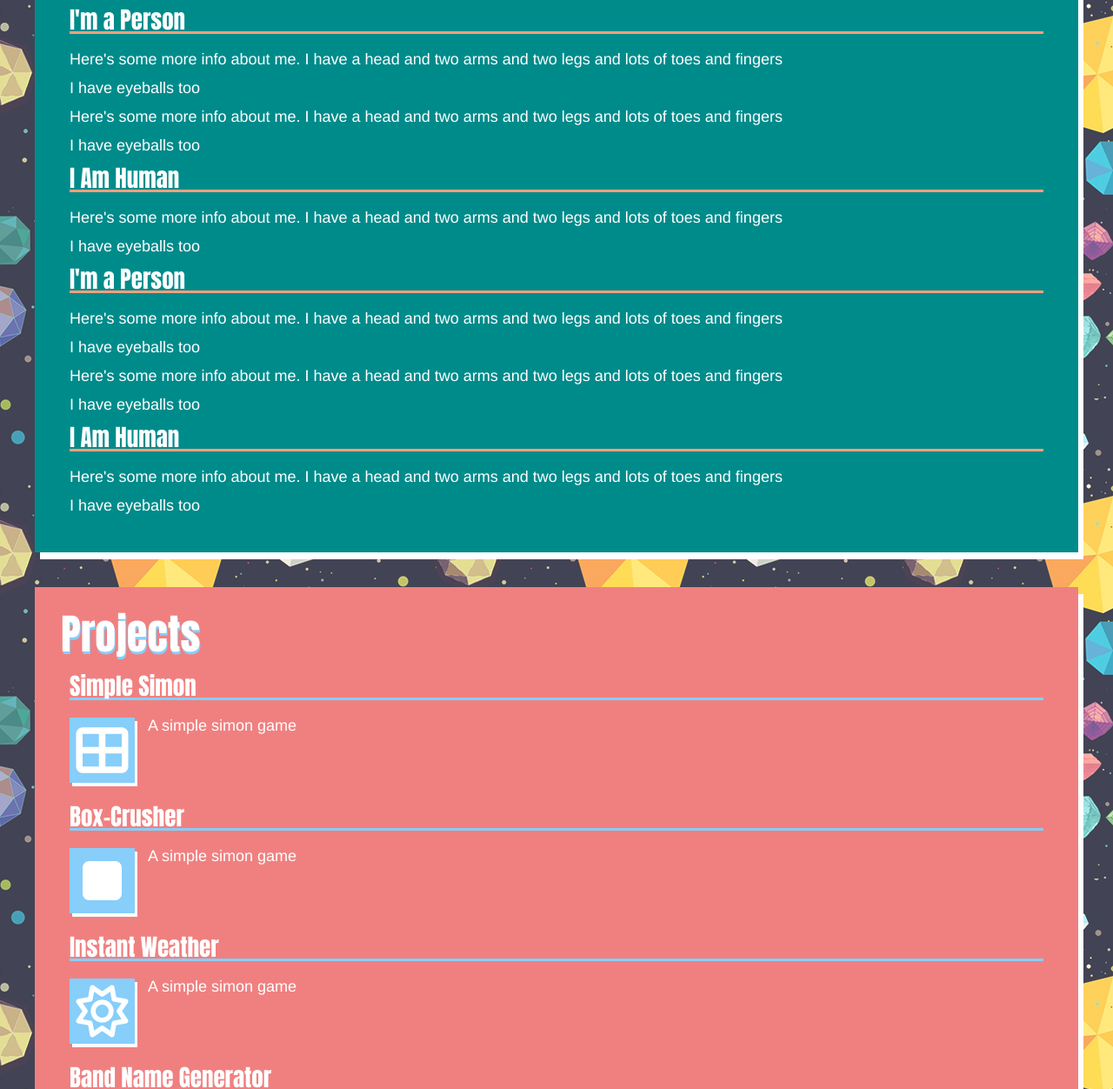
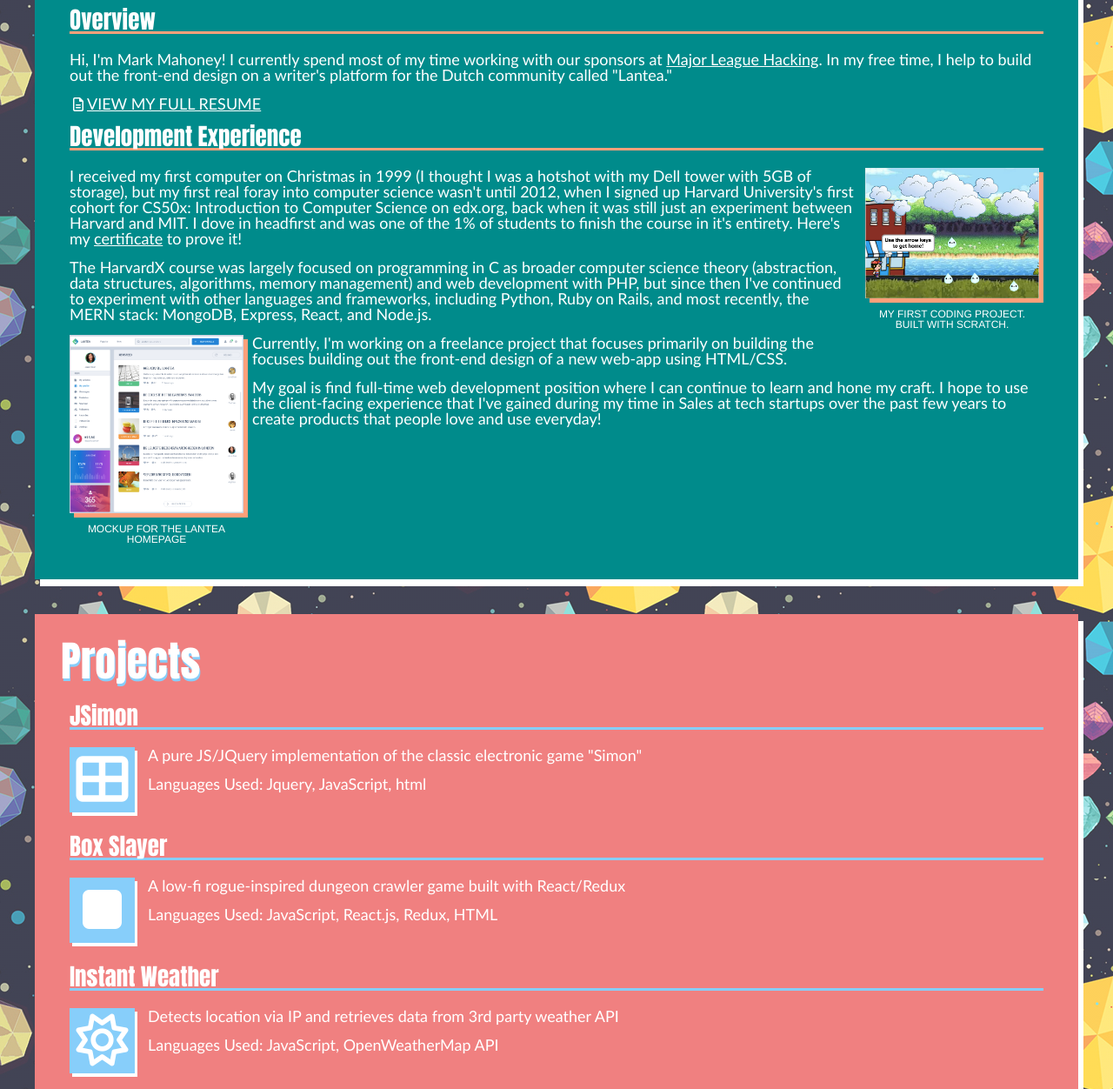
Before and after one commit to mrkmhny/portfolio-source, a React app: page / in a window 1280 px wide. Shown: the part 466-1718 px from the top of the page at 87% size. Built offline with nearby package versions, Linux system fonts and the light colour scheme.

Commit message:
Add content

```diff
--- a/src/components/About.js
+++ b/src/components/About.js
@@ -1,4 +1,6 @@
 import React from 'react';
+import scratch from '../images/scratch.png'
+import lantea from '../images/lantea.png'
 
 class About extends React.Component {
   constructor() {
@@ -14,22 +16,31 @@
       <div className="page about animated fadeIn" id="about">
         <h1>About Me</h1>
 
-        <h2>I'm a Person</h2>
-        <p>Here's some more info about me.  I have a head and two arms and two legs and lots of toes and fingers</p>
-        <p>I have eyeballs too</p>
-        <p>Here's some more info about me.  I have a head and two arms and two legs and lots of toes and fingers</p>
-        <p>I have eyeballs too</p>
-        <h2>I Am Human</h2>
-        <p>Here's some more info about me.  I have a head and two arms and two legs and lots of toes and fingers</p>
-        <p>I have eyeballs too</p>
-        <h2>I'm a Person</h2>
-        <p>Here's some more info about me.  I have a head and two arms and two legs and lots of toes and fingers</p>
-        <p>I have eyeballs too</p>
-        <p>Here's some more info about me.  I have a head and two arms and two legs and lots of toes and fingers</p>
-        <p>I have eyeballs too</p>
-        <h2>I Am Human</h2>
-        <p>Here's some more info about me.  I have a head and two arms and two legs and lots of toes and fingers</p>
-        <p>I have eyeballs too</p>
+        <h2>Overview</h2>
+        <div className="section">
+          <p>Hi, I'm Mark Mahoney! I currently spend most of my time working with our sponsors at <a href="http://mlh.io">Major League Hacking</a>. In my free time, I help to build out the front-end design on a writer's platform for the Dutch community called "Lantea."</p>
+          <p><a href="./images/resume.pdf"><i className="fa fa-fw fa-file-text-o"/>VIEW MY FULL RESUME</a></p>
+        </div>
+        <h2>Development Experience</h2>
+        <div className="section development">
+          <a href="https://scratch.mit.edu/projects/2858691/#player">
+            <div className="scratch image">
+              <img src={scratch}/>
+              <h4>My first coding project. Built with Scratch.</h4>
+            </div>
+          </a>
+          <p>I received my first computer on Christmas in 1999 (I thought I was a hotshot with my Dell tower with 5GB of storage),
+          but my first real foray into computer science wasn't until 2012, when I signed up Harvard University's first cohort for CS50x: Introduction to Computer Science on edx.org,
+          back when it was still just an experiment between Harvard and MIT.  I dove in headfirst and was one of the 1% of students to finish the course in it's entirety.
+          Here's my <a href="https://s3.amazonaws.com/verify.edx.org/downloads/78c7610f250a4d33a0ad02afe30b435a/Certificate.pdf">certificate</a> to prove it! </p>
+          <p>The HarvardX course was largely focused on programming in C as broader computer science theory (abstraction, data structures, algorithms, memory management) and web development with PHP, but since then I've continued to experiment with other languages and frameworks, including Python, Ruby on Rails, and most recently, the MERN stack: MongoDB, Express, React, and Node.js.</p>
+          <div className="lantea image">
+            <img src={lantea}/>
+            <h4>Mockup for the Lantea homepage</h4>
+          </div>
+          <p>Currently, I'm working on a freelance project that focuses primarily on building the focuses building out the front-end design of a new web-app using HTML/CSS.</p>
+          <p>My goal is find full-time web development position where I can continue to learn and hone my craft. I hope to use the client-facing experience that I've gained during my time in Sales at tech startups over the past few years to create products that people love and use everyday!</p>
+        </div>
       </div>
     );
   }
--- a/src/components/Counter.js
+++ /dev/null
@@ -1,26 +0,0 @@
-import React from 'react';
-
-/**
- * A counter button: tap the button to increase the count.
- */
-class Counter extends React.Component {
-  constructor() {
-    super();
-    this.state = {
-      count: 0,
-    };
-  }
-
-  render() {
-    return (
-      <button
-        onClick={() => {
-          this.setState({ count: this.state.count + 1 });
-        }}
-      >
-        Countersss: {this.state.count}
-      </button>
-    );
-  }
-}
-export default Counter;
--- a/src/components/Projects.js
+++ b/src/components/Projects.js
@@ -12,31 +12,38 @@
 
     var projects = [
       {
-        'name':'Simple Simon',
-        'link':'/about',
-        'about':'A simple simon game',
-        'languages':'Jquery, JS, html',
+        'name':'JSimon',
+        'repo':'https://codepen.io/mrkmhny/full/MpwWPJ/',
+        'about':'A pure JS/JQuery implementation of the classic electronic game "Simon"',
+        'languages':'Jquery, JavaScript, html',
         'icon':'th-large'
       },
       {
-        'name':'Box-Crusher',
-        'link':'/about',
-        'about':'A simple simon game',
-        'languages':'Jquery, JS, html',
+        'name':'Box Slayer',
+        'repo':'https://codepen.io/mrkmhny/full/bqRZyP/',
+        'about':'A low-fi rogue-inspired dungeon crawler game built with React/Redux',
+        'languages':'JavaScript, React.js, Redux, HTML',
         'icon':'stop'
       },
       {
         'name':'Instant Weather',
-        'link':'/about',
-        'about':'A simple simon game',
-        'languages':'Jquery, JS, html',
+        'repo':'https://codepen.io/mrkmhny/full/rjQrvY/',
+        'about':'Detects location via IP and retrieves data from 3rd party weather API',
+        'languages':'JavaScript, OpenWeatherMap API',
         'icon':'sun-o'
       },
       {
+        'name':"Conway's Game of Life",
+        'repo':'https://codepen.io/mrkmhny/full/rjQrvY/',
+        'about':'A React.js implementation of John Conway’s cellular automation',
+        'languages':'JavaScript, React.js',
+        'icon':'th'
+      },
+      {
         'name':'Band Name Generator',
-        'link':'/about',
+        'repo':'https://www.youtube.com/embed/XPslsKDocV8',
         'about':'A simple simon game',
-        'languages':'Jquery, JS, html',
+        'languages':'PHP, MySQL',
         'icon':'music'
       }
     ]
@@ -44,12 +51,19 @@
     var collection = Object.keys(projects).map(function(c,i,a){
       return (
         <div key={i} className="project">
-          <h2 className="project-name">{projects[i].name}</h2>
+          <a href={projects[i].repo}>
+            <h2 className="project-name">{projects[i].name}</h2>
+          </a>
           <div className="project-info">
-            <div className="project-icon">
-              <i className={'fa fa-' + projects[i].icon} aria-hidden="true"></i>
+            <a href={projects[i].repo}>
+              <div className="project-icon">
+                <i className={'fa fa-' + projects[i].icon} aria-hidden="true"></i>
+              </div>
+            </a>
+            <div className="project-text">
+              <p className="project-about">{projects[i].about}</p>
+              <p className="languages">Languages Used: {projects[i].languages}</p>
             </div>
-            <p className="project-about">{projects[i].about}</p>
           </div>
         </div>
       );
--- a/src/main.js
+++ b/src/main.js
@@ -1,6 +1,5 @@
 import React from 'react';
 import ReactDOM from 'react-dom';
-import Counter from './components/Counter';
 import Welcome from './components/Welcome';
 import About from './components/About';
 import Projects from './components/Projects';
--- a/src/style.scss
+++ b/src/style.scss
@@ -49,9 +49,16 @@
 /* SASS Mixins */
 
 // Responsive Media Queries
-$small-width: 1px;
+$smaller-width:1px;
+$small-width: 500px;
 $medium-width: 775px;
 $big-width: 1050px;
+
+@mixin for-smaller-screen {
+  @media (min-width: #{$smaller-width}) and (max-width: #{$small-width - 1px}) {
+    @content;
+  }
+}
 
 @mixin for-small-screen {
   @media (min-width: #{$small-width}) and (max-width: #{$medium-width - 1px}) {
@@ -113,6 +120,16 @@
     url(./images/asteroids.jpg);
     //background-position: 0px 0px;
 }
+
+a {
+	color:white;
+}
+
+i {
+	color:white;
+	font-size:16px;
+}
+
 $container-margin-top:50px;
 .container {
 	margin-top:$container-margin-top;
@@ -133,7 +150,7 @@
 		font-size: 48px;
 		margin-left: -10px;
 		text-shadow:1px 3px 0px palegreen;
-		margin-bottom:12px;
+		margin-bottom:15px;
 	}
 	h2 {
 		font-size:27px;
@@ -151,7 +168,7 @@
 
 	p {
 		margin-bottom:15px;
-		font-family:helvetica;
+		font-family:calibri;
 	}
 }
 
@@ -171,10 +188,55 @@
 
 	background-color: $about-bg;
 	h1 {
+		display: block;
 		text-shadow:1px 3px 0px $about-accent;
 	}
 	h2 {
+		display:block;
 		border-bottom: 3px solid $about-accent;
+	}
+	.development {
+		overflow:auto;
+
+		.image {
+			float:right;
+			width:200px;
+			height:auto;
+			margin-left: 10px;
+			margin-right: 5px;
+			margin-bottom:10px;
+			@include for-smaller-screen {
+				float:none;
+				margin-right: auto;
+				margin-left: auto;
+			}
+			img {
+				width:200px;
+				height:auto;
+				box-shadow:5px 5px 0px $about-accent;
+				margin-bottom: 10px;
+			}
+			h4 {
+				clear:right;
+				text-align: center;
+				font-size:12px;
+				text-transform: uppercase;
+				font-family:helvetica;
+			}
+		}
+		.lantea {
+			float:left;
+			width:200px;
+			height:auto;
+			margin-left: 0px;
+			margin-right: 10px;
+			margin-bottom:10px;
+			@include for-smaller-screen {
+				float:none;
+				margin-right: auto;
+				margin-left: auto;
+			}
+		}
 	}
 }
 
@@ -197,6 +259,9 @@
 		.project {
       display:flex;
       flex-flow: column;
+			a {
+				text-decoration: none;
+			}
       .project-info {
         display:flex;
         flex-flow: row;
@@ -209,7 +274,6 @@
           margin-bottom: 15px;
     			background-color:$projects-accent;
     			box-shadow:3px 4px 0px white;
-
           i {
             align-self: center;
             font-size:60px;
@@ -233,11 +297,21 @@
 		border-bottom: 3px solid $music-accent;
 	}
   .soundcloud {
+		background: ghostwhite;
     box-shadow:5px 5px 0px $music-accent;
   }
 }
 
+$photography-bg: mediumturquoise;
+$photography-accent:mediumvioletred;
 .photography {
+	background-color: $photography-bg;
+	h1 {
+		text-shadow:1px 3px 0px $photography-accent;
+	}
+	h2 {
+		border-bottom: 3px solid $photography-accent;
+	}
   h3 {
     margin-top: 30px;
     font-size: 30px;
@@ -274,7 +348,7 @@
 
 
 .welcome {
-	margin-bottom: 25px;
+	margin-bottom: 12px;
   margin-right:10px;
   width:100%;
   display:flex;
@@ -290,7 +364,7 @@
 
   .tagline {
   	@include text-box(cornflowerblue);
-    margin-bottom:20px;
+    margin-bottom:30px;
   	font-size:28px;
   	max-width:1560px;
   	margin-left:-1200px;
```
Also changed, not shown: src/images/lantea.png (added), src/images/scratch.png (added).
